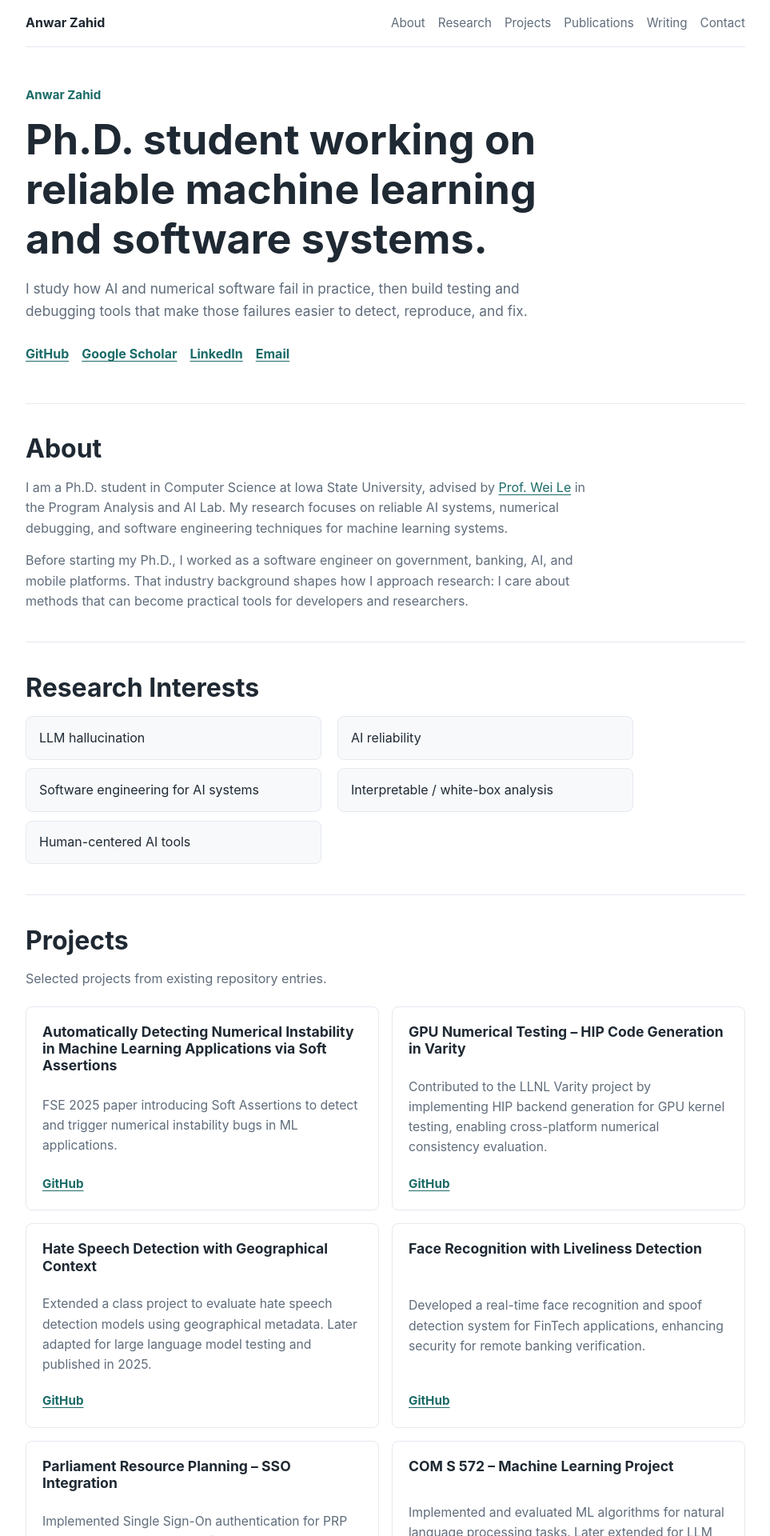
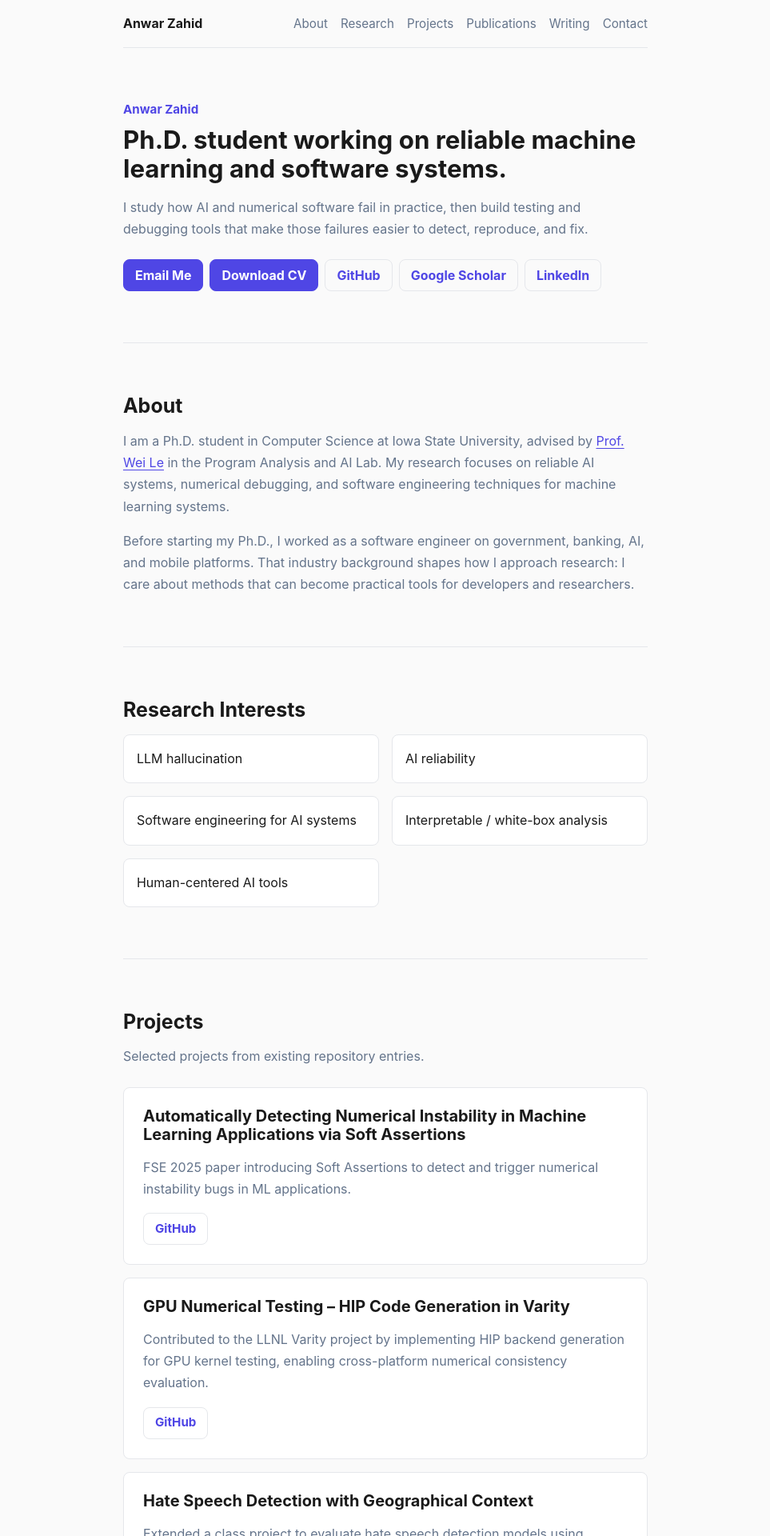
Before and after one commit to AnwarXahid/anwarxahid.github.io, a Jekyll site: the page built from _pages/about.md, in a window 1280 px wide. Shown: the top 1920 px of the page at 80% size, without its empty margins (158-1121 px from the left). Built offline with Jekyll 4.4.1, drawn with Linux system fonts in a browser that asks for light colours; some of the changed text lies outside the part shown.

Commit message:
minor changes for design issues!

```diff
--- a/_pages/about.md
+++ b/_pages/about.md
@@ -17,10 +17,11 @@ redirect_from:
     that make those failures easier to detect, reproduce, and fix.
   </p>
   <nav class="intro-links" aria-label="Profile links">
+    <a class="primary-link" href="mailto:ahzahid@iastate.edu">Email Me</a>
+    <a class="primary-link" href="{{ '/files/resume.pdf' | relative_url }}">Download CV</a>
     <a href="https://github.com/AnwarXahid">GitHub</a>
     <a href="https://scholar.google.com/citations?user=_ze57HEAAAAJ&hl=en">Google Scholar</a>
     <a href="https://www.linkedin.com/in/anwar-hossain-zahid-a46195108/">LinkedIn</a>
-    <a href="mailto:ahzahid@iastate.edu">Email</a>
   </nav>
 </section>
 
@@ -130,7 +131,8 @@ redirect_from:
     the links below.
   </p>
   <nav class="contact-links" aria-label="Contact links">
-    <a href="mailto:ahzahid@iastate.edu">ahzahid@iastate.edu</a>
+    <a class="primary-link" href="mailto:ahzahid@iastate.edu">Email Me</a>
+    <a class="primary-link" href="{{ '/files/resume.pdf' | relative_url }}">Download CV</a>
     <a href="https://github.com/AnwarXahid">GitHub</a>
     <a href="https://scholar.google.com/citations?user=_ze57HEAAAAJ&hl=en">Google Scholar</a>
     <a href="https://www.linkedin.com/in/anwar-hossain-zahid-a46195108/">LinkedIn</a>
--- a/assets/css/lab.css
+++ b/assets/css/lab.css
@@ -1,11 +1,11 @@
 :root {
-  --bg: #ffffff;
-  --text: #1f2933;
-  --muted: #5f6c7b;
-  --soft: #f7f9fb;
-  --line: #e5e9ef;
-  --accent: #1b6b68;
-  --max-width: 900px;
+  --bg: #fafafa;
+  --text: #1a1a1a;
+  --muted: #64748b;
+  --soft: #f3f4f6;
+  --line: #e5e7eb;
+  --accent: #4f46e5;
+  --max-width: 65ch;
   --radius: 8px;
 }
 
@@ -23,7 +23,7 @@ body {
   color: var(--text);
   font-family: -apple-system, BlinkMacSystemFont, "Segoe UI", Roboto, Helvetica, Arial, sans-serif;
   font-size: 16px;
-  line-height: 1.6;
+  line-height: 1.7;
 }
 
 a {
@@ -41,8 +41,20 @@ h2,
 h3 {
   margin: 0;
   color: var(--text);
-  line-height: 1.2;
+  line-height: 1.15;
   letter-spacing: 0;
+}
+
+h1 {
+  font-size: 1.953rem;
+}
+
+h2 {
+  font-size: 1.563rem;
+}
+
+h3 {
+  font-size: 1.25rem;
 }
 
 p {
@@ -61,8 +73,8 @@ p {
   display: flex;
   align-items: center;
   justify-content: space-between;
-  gap: 1rem;
-  padding: 1rem 0;
+  gap: 16px;
+  padding: 16px 0;
   border-bottom: 1px solid var(--line);
 }
 
@@ -78,7 +90,7 @@ p {
   display: flex;
   flex-wrap: wrap;
   justify-content: flex-end;
-  gap: 0.25rem 1rem;
+  gap: 8px 16px;
   font-size: 0.95rem;
 }
 
@@ -92,32 +104,32 @@ p {
 }
 
 .page {
-  padding: 3rem 0 2rem;
+  padding: 64px 0 32px;
 }
 
 .intro {
-  max-width: 720px;
-  padding-bottom: 3rem;
+  max-width: 65ch;
+  padding-bottom: 64px;
 }
 
 .kicker {
-  margin-bottom: 0.8rem;
+  margin-bottom: 8px;
   color: var(--accent);
   font-size: 0.95rem;
   font-weight: 700;
 }
 
 .intro h1 {
-  max-width: 720px;
-  font-size: clamp(2rem, 4.5vw, 3.25rem);
+  max-width: 65ch;
+  font-size: 1.953rem;
   font-weight: 720;
 }
 
 .intro-summary {
-  max-width: 680px;
-  margin-top: 1rem;
+  max-width: 65ch;
+  margin-top: 16px;
   color: var(--muted);
-  font-size: 1.08rem;
+  font-size: 1rem;
 }
 
 .intro-links,
@@ -125,57 +137,91 @@ p {
 .project-links {
   display: flex;
   flex-wrap: wrap;
-  gap: 0.65rem 1rem;
+  gap: 8px;
 }
 
 .intro-links {
-  margin-top: 1.75rem;
+  margin-top: 24px;
 }
 
 .intro-links a,
 .contact-links a,
-.project-links a {
+.project-links a,
+.publication-links a {
+  display: inline-flex;
+  align-items: center;
+  min-height: 40px;
+  padding: 8px 14px;
+  border: 1px solid var(--line);
+  border-radius: var(--radius);
+  background: transparent;
+  color: var(--accent);
   font-weight: 650;
+  line-height: 1.2;
+  text-decoration: none;
+  transition: background-color 0.18s ease, border-color 0.18s ease, color 0.18s ease, transform 0.18s ease;
+}
+
+.intro-links a:hover,
+.contact-links a:hover,
+.project-links a:hover,
+.publication-links a:hover {
+  border-color: var(--accent);
+  background: var(--soft);
+  transform: translateY(-2px);
+}
+
+.intro-links .primary-link,
+.contact-links .primary-link {
+  border-color: var(--accent);
+  background: var(--accent);
+  color: #ffffff;
+}
+
+.intro-links .primary-link:hover,
+.contact-links .primary-link:hover {
+  background: var(--accent);
+  color: #ffffff;
 }
 
 .section {
-  padding: 2.35rem 0;
+  padding: 64px 0;
   border-top: 1px solid var(--line);
 }
 
 .section h2 {
-  margin-bottom: 1rem;
-  font-size: clamp(1.35rem, 3vw, 2rem);
+  margin-bottom: 16px;
+  font-size: 1.563rem;
 }
 
 .section > p,
 .section-heading p {
-  max-width: 720px;
+  max-width: 65ch;
 }
 
 .section > p + p {
-  margin-top: 0.9rem;
+  margin-top: 16px;
 }
 
 .section-heading {
-  margin-bottom: 1.35rem;
+  margin-bottom: 24px;
 }
 
 .interest-list {
   display: grid;
   grid-template-columns: repeat(2, minmax(0, 1fr));
-  gap: 0.65rem 1.25rem;
-  max-width: 760px;
+  gap: 16px;
+  max-width: 65ch;
   margin: 0;
   padding: 0;
   list-style: none;
 }
 
 .interest-list li {
-  padding: 0.85rem 1rem;
+  padding: 16px;
   border: 1px solid var(--line);
   border-radius: var(--radius);
-  background: var(--soft);
+  background: #ffffff;
   color: var(--text);
 }
 
@@ -183,8 +229,8 @@ p {
 .publication-list,
 .post-list {
   display: grid;
-  grid-template-columns: repeat(2, minmax(0, 1fr));
-  gap: 1rem;
+  grid-template-columns: 1fr;
+  gap: 16px;
 }
 
 .project-card,
@@ -193,24 +239,33 @@ p {
   display: flex;
   flex-direction: column;
   justify-content: space-between;
-  gap: 1rem;
-  padding: 1.25rem;
+  gap: 8px;
+  padding: 24px;
   border: 1px solid var(--line);
   border-radius: var(--radius);
   background: #fff;
+  transition: background-color 0.18s ease, border-color 0.18s ease, transform 0.18s ease;
+}
+
+.project-card:hover,
+.publication-card:hover,
+.post-card:hover {
+  border-color: #d1d5db;
+  background: var(--soft);
+  transform: translateY(-2px);
 }
 
 .project-card h3,
 .publication-card h3,
 .post-card h3 {
-  margin-bottom: 0.55rem;
-  font-size: 1.1rem;
+  margin-bottom: 8px;
+  font-size: 1.25rem;
 }
 
 .project-card p,
 .publication-card p,
 .post-card p {
-  font-size: 0.98rem;
+  font-size: 1rem;
 }
 
 .publication-meta,
@@ -226,14 +281,14 @@ p {
 
 .project-links,
 .publication-links {
-  padding-top: 0.35rem;
+  padding-top: 8px;
   font-size: 0.95rem;
 }
 
 .publication-links {
   display: flex;
   flex-wrap: wrap;
-  gap: 0.65rem 1rem;
+  gap: 8px;
 }
 
 .post-card h3 a {
@@ -247,18 +302,18 @@ p {
 }
 
 .contact {
-  padding-bottom: 1rem;
+  padding-bottom: 16px;
 }
 
 .contact-links {
-  margin-top: 1.2rem;
+  margin-top: 24px;
 }
 
 .site-footer {
   display: flex;
   justify-content: space-between;
-  gap: 1rem;
-  padding: 1.5rem 0 2rem;
+  gap: 16px;
+  padding: 24px 0 32px;
   border-top: 1px solid var(--line);
   color: var(--muted);
   font-size: 0.95rem;
@@ -279,11 +334,11 @@ p {
   }
 
   .page {
-    padding-top: 2.25rem;
+    padding-top: 48px;
   }
 
   .intro {
-    padding-bottom: 2.5rem;
+    padding-bottom: 48px;
   }
 
   .interest-list,
```
Also changed, not shown: _sass/_custom.scss (+128 -54 lines).
